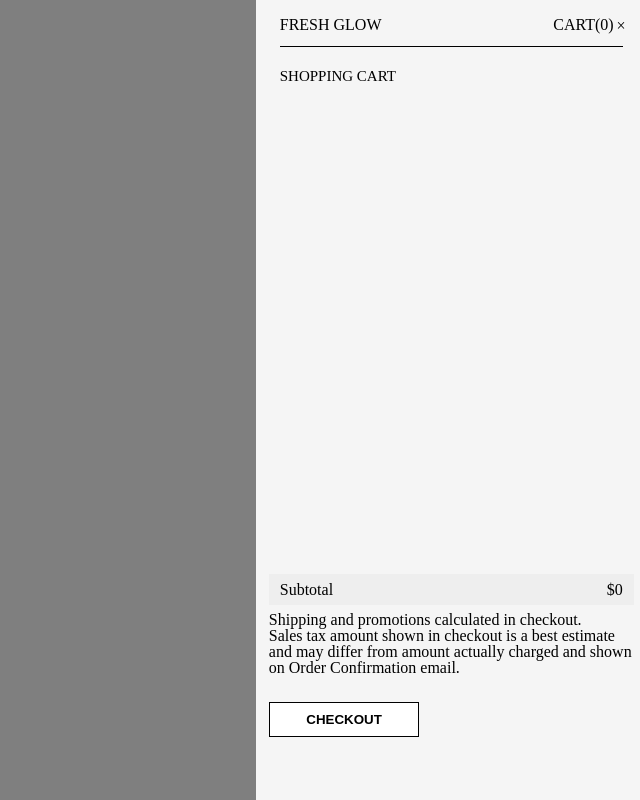
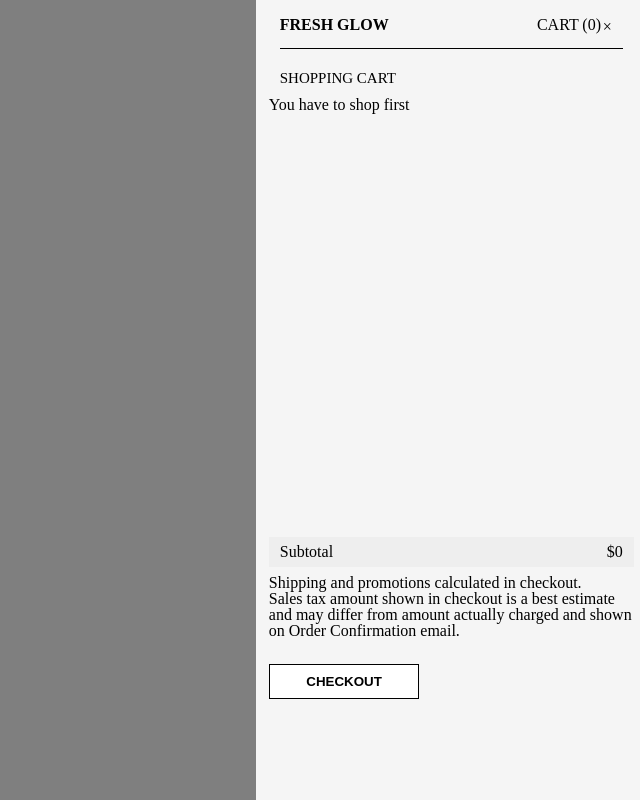
Before and after one commit to brookelove/fresh-grow-fe, a React (Create React App) app: page /cart in a window 1280 px wide. Shown: the whole page, without its empty margins (640-1280 px from the left). Built offline with nearby package versions, Linux system fonts and the light colour scheme.

Commit message:
adding the ability to add items to cart

```diff
--- a/src/assets/CSS/components/Cart.css
+++ b/src/assets/CSS/components/Cart.css
@@ -25,14 +25,21 @@
     margin: 3%;
     border-bottom: 1px solid black;
 }
+.cartContainer .checkoutSection header h1{
+    font-weight: 600;
+}
 .cartContainer .checkoutSection .cartInfo{
     display: flex;
+    width: 25%;
 }
 .cartContainer .checkoutSection .cartInfo h1{
     padding-right: 3%;
+
 }
 .cartContainer .checkoutSection .cartInfo span {
-    padding: 1%;
+    margin: 1%;
+    border: 1px solid  whitesmoke;
+
 }
 .cartContainer .checkoutSection .cartInfo span:hover{
     border: 1px dotted black
@@ -42,13 +49,18 @@
     font-size: 15px;
 }
 .cartContainer .checkoutSection main{
-    height: 60vh;
+    height: 55vh;
+}
+.cartContainer .checkoutSection main .cartItem{
+   display: flex;
+   justify-content: space-between;
+   padding: 3% 0;
 }
 .cartContainer .checkoutSection > section div{
     display: flex;
     justify-content: space-between;
     padding: 2% 3%;
-    margin-bottom: 2%;
+    margin-bottom: 1%;
 }
 .cartContainer .checkoutSection > section div:first-child{
     background-color: rgb(238,238,238);
@@ -56,3 +68,6 @@
 .cartContainer .checkoutSection footer{
     margin: 2% 0;
 }
+.cartContainer .checkoutSection footer{
+    margin: 2% 0;
+}
--- a/src/assets/CSS/components/Product.css
+++ b/src/assets/CSS/components/Product.css
@@ -19,6 +19,14 @@
     text-underline-offset: 0.1em;
     margin-bottom: 10px
 }
+.productContainer .information button{
+  transition: all 0.5s ease-in-out ;
+}
+.productContainer .information button:hover{
+    background-color: black;
+    color: whitesmoke;
+    border: 1px solid whitesmoke;
+}
 .productContainer .information div{
     display: flex;
     flex-direction: column;
--- a/src/components/Cart.jsx
+++ b/src/components/Cart.jsx
@@ -1,6 +1,21 @@
+import { useEffect, useState } from "react"
 import "../assets/CSS/components/Cart.css"
 
 export default function Cart({onClose}){
+    let storedItems = localStorage.getItem('cart');
+
+
+    // this creates the cart that totals all of the amount and cart
+    //empty array to store items
+    let getCartItems = []
+    let totalSum = 0
+
+    try{
+        getCartItems = storedItems ? JSON.parse(storedItems) : [];
+    } catch (e) {
+        console.error(e)
+    }
+
     return(
         <section className="cartContainer">
             <div className="dontMove"></div>
@@ -8,18 +23,26 @@ export default function Cart({onClose}){
                 <header>
                     <h1>FRESH GLOW</h1>
                     <div className="cartInfo">
-                        <h1>CART(0)</h1>
+                        <h2>CART ({getCartItems && getCartItems.length > 0 ? getCartItems.length : 0})</h2>
                         <span className="close" onClick={onClose}>&times;</span>
                     </div>
                 </header>
                 <h6>SHOPPING CART</h6>
                 <main>
-                {/* items addend into cout */}
+                {getCartItems && getCartItems.length > 0 ? getCartItems.map((product,i)=> {
+                    totalSum += parseFloat(product.price);
+                    return (
+                        <div key={i} className="cartItem">
+                            <h1>{product.product_name}</h1>
+                            <h1>${product.price}</h1>
+                        </div>
+                    )
+                }): <h1>You have to shop first</h1>}
                 </main>
                 <section>
                     <div>
                         <p>Subtotal</p>
-                        <p>$0</p>
+                        <p>${totalSum}</p>
                     </div>
                 </section>
                 <footer>
--- a/src/components/Header.jsx
+++ b/src/components/Header.jsx
@@ -118,7 +118,7 @@ export default function Header({showCart}){
 
                     }
 
-                    <a onClick={showCart}>CART (0)</a>
+                    <a onClick={showCart}>CART</a>
                 </div>
             </nav>
              {/* change from hide to show in the code */}
--- a/src/components/Login.jsx
+++ b/src/components/Login.jsx
@@ -1,6 +1,5 @@
 import "../assets/CSS/components/Login.css"
 import { useState } from "react"
-import { Link, useNavigation, } from "react-router-dom"
 import axios from "axios"
 
 export default function Login() {
@@ -8,8 +7,6 @@ export default function Login() {
     const [email, setEmail] = useState("");
     const [password, setPassword] = useState("");
     const [name, setName] = useState("");
-
-    let navigate = useNavigation()
 
     let switchLoginOrSignup = () => {
         setEmail("");
--- a/src/components/Product.jsx
+++ b/src/components/Product.jsx
@@ -7,6 +7,24 @@ export default function Product(){
     const { id } = useParams();
     const [product, setProduct] = useState({});
     const [imageSrc, setImageSrc] = useState('')
+
+    let addItem = () =>{
+        // setting local storage to get cart items
+        let cartItems = localStorage.getItem('cart');
+
+        if(cartItems) {
+            cartItems = JSON.parse(cartItems);
+            if(!Array.isArray(cartItems)){
+                cartItems = [];
+            }
+        } else {
+            cartItems = [];
+        }
+
+        cartItems.push(product)
+        console.log(cartItems)
+        localStorage.setItem("cart", JSON.stringify(cartItems))
+    }
 
     useEffect(()=> {
         fetch(`http://localhost:3001/api/products/${id}`)
@@ -45,7 +63,7 @@ export default function Product(){
                     <option value="80 ML">5</option>
                 </select>
             </div>
-            <button>ADD TO CART</button>
+            <button onClick={addItem}>ADD TO CART</button>
             </div>
             {/* picture of the product */}
             <img className="image" src={imageSrc} alt={product.product_name}/>
```
